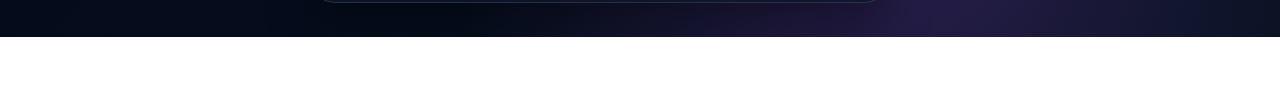
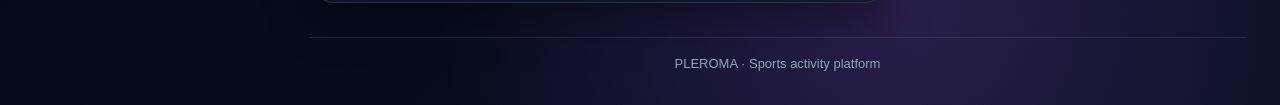
Before and after one commit to josephaustere/pleroma-webapp, a website: page public/browse.html in a window 1280 px wide. Shown: the part 1009-1114 px from the top of the page. Before the commit the page ends 1046 px from the top, so only its background shows below. Drawn offline with nearby package versions, Linux system fonts and the light colour scheme; no server answers.

Commit message:
Fix page styling

```diff
--- a/public/browse.html
+++ b/public/browse.html
@@ -74,6 +74,7 @@
         <div id="activities" class="activity-list"></div>
       </div>
     </div>
+    <div class="site-footer">PLEROMA · Sports activity platform</div>
   </div>
 
   <script src="https://unpkg.com/leaflet/dist/leaflet.js"></script>
```
Also changed, not shown: public/chat.html (+1 -0 lines), public/create.html (+1 -0 lines), public/dashboard.html (+1 -0 lines), public/index.html (+1 -0 lines), public/my-activities.html (+1 -0 lines), public/profile.html (+1 -0 lines), public/register.html (+1 -0 lines).
